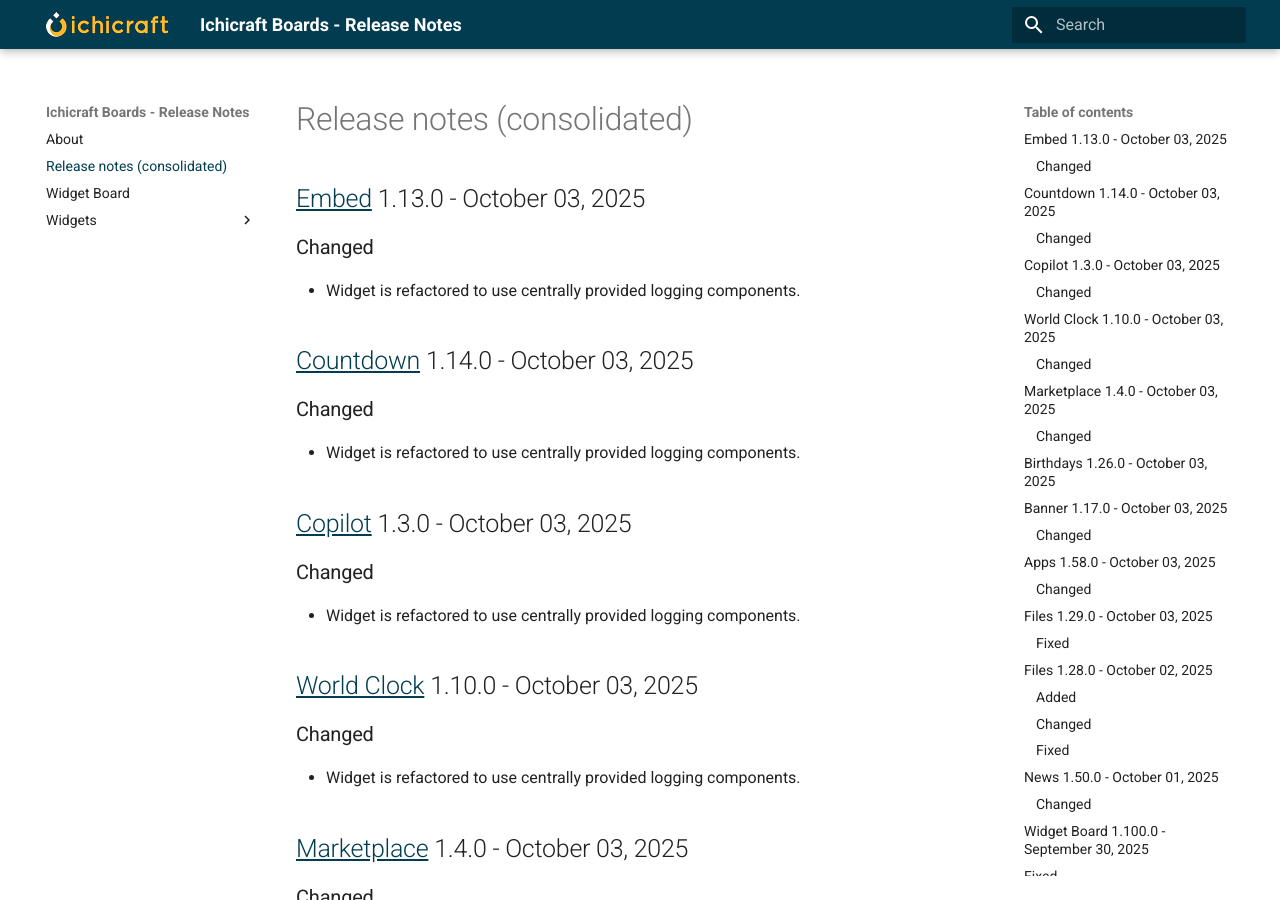
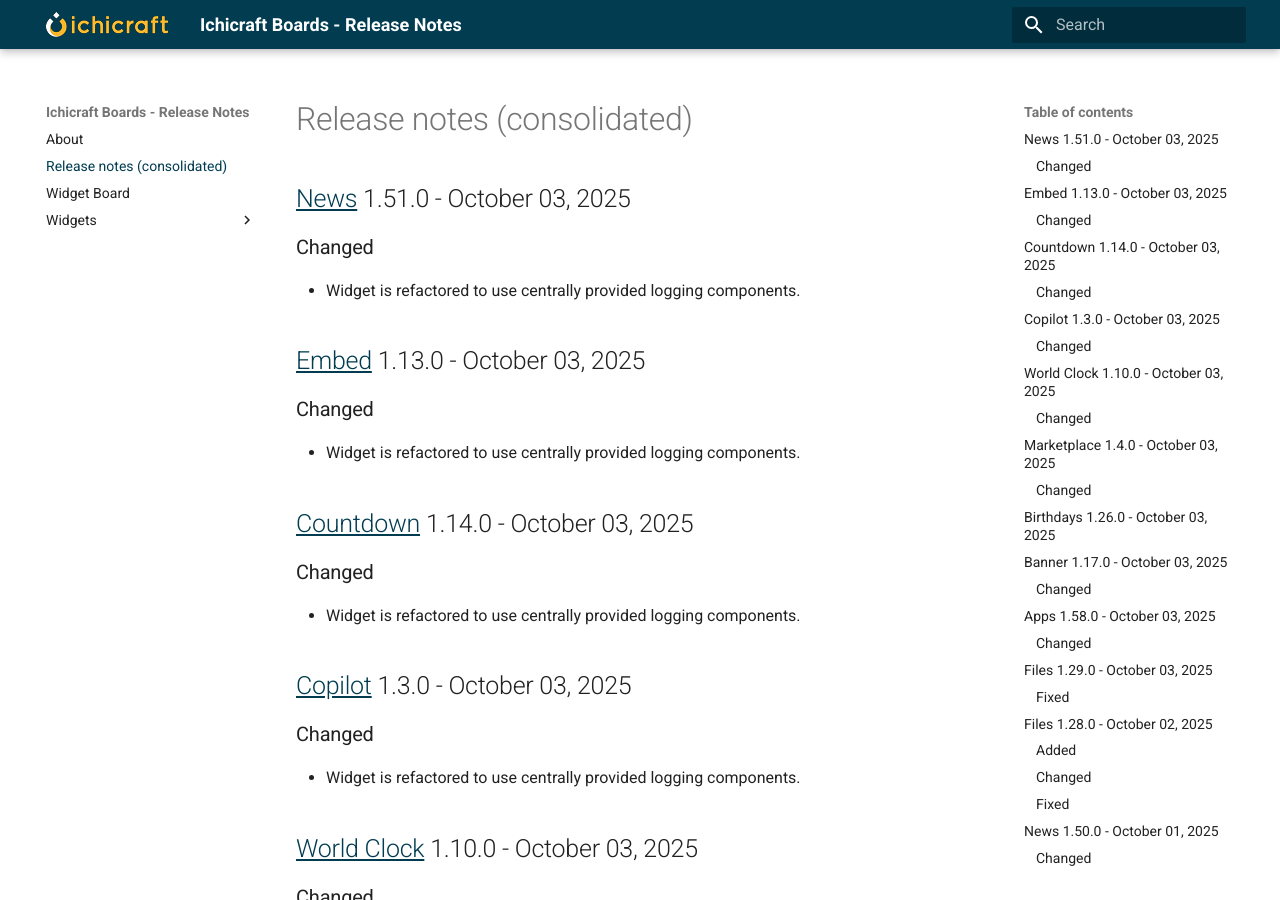
Before and after one commit to ichicraft/widgets-docs, an MkDocs documentation site: the page built from docs/Release-notes-(consolidated).md, in a window 1280 px wide and 900 px high. Built offline with MkDocs 1.6.1 and Material for MkDocs 9.7.7, drawn with Linux system fonts in a browser that asks for light colours.

Commit message:
Release notes updated by BuildService

```diff
--- a/docs/Release-notes-(consolidated).md
+++ b/docs/Release-notes-(consolidated).md
@@ -1,3 +1,8 @@
+## [News](./Widgets/News.md) 1.51.0 - October 03, 2025
+
+### Changed
+- Widget is refactored to use centrally provided logging components.
+
 ## [Embed](./Widgets/Embed.md) 1.13.0 - October 03, 2025
 
 ### Changed
--- a/docs/Widgets/News.md
+++ b/docs/Widgets/News.md
@@ -1,3 +1,8 @@
+## 1.51.0 - October 03, 2025
+
+### Changed
+- Widget is refactored to use centrally provided logging components.
+
 ## 1.50.0 - October 01, 2025
 
 ### Changed
```
